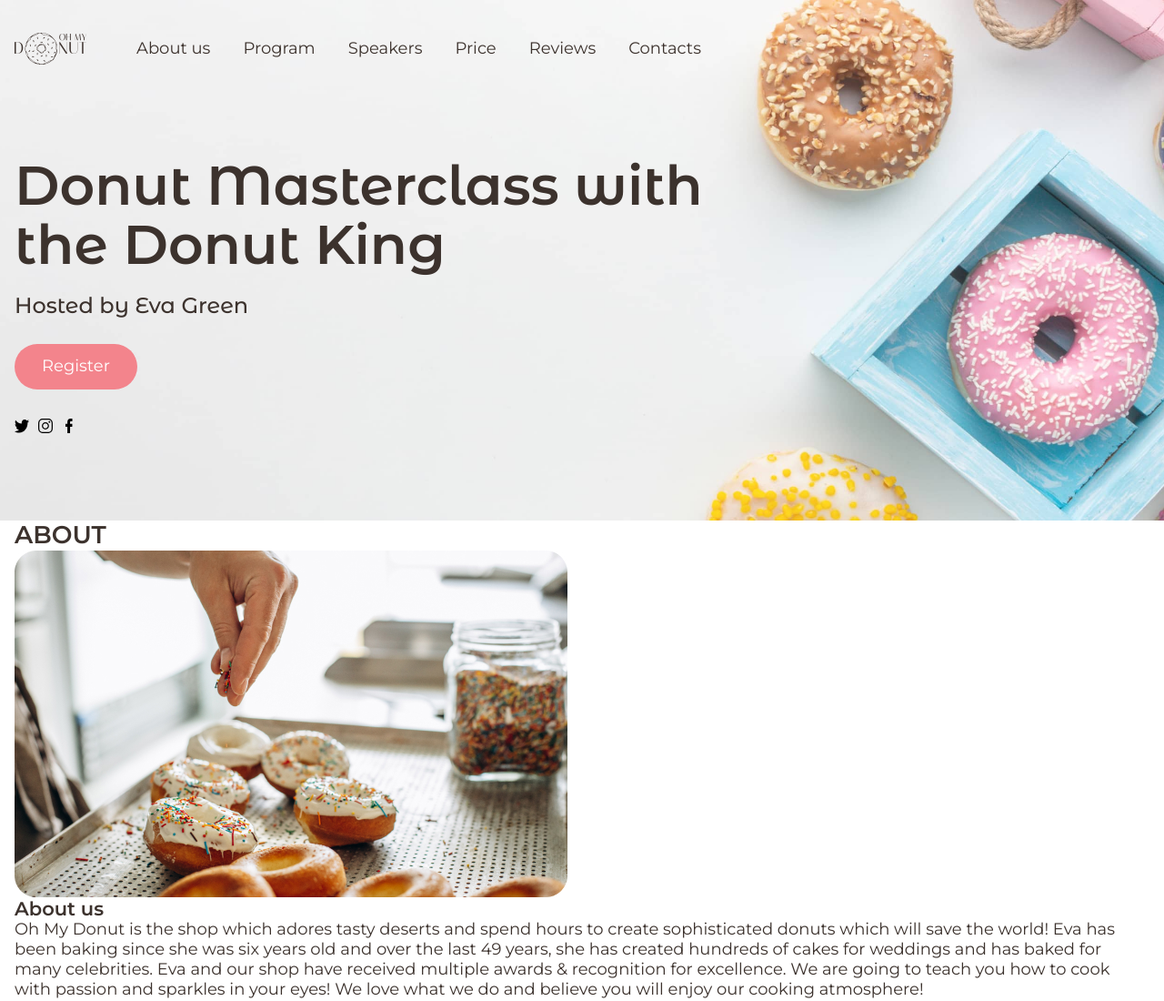
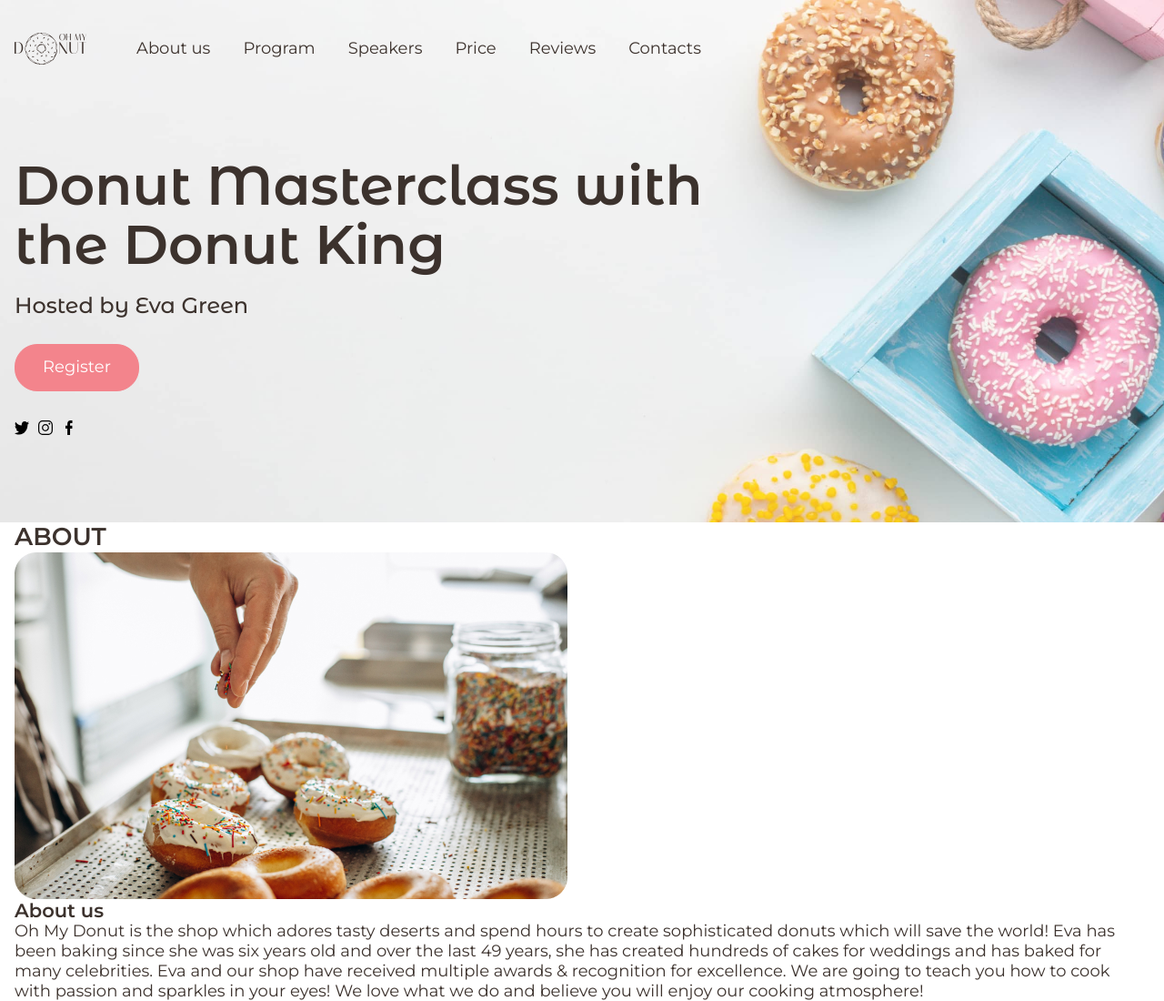
Before and after one commit to skyartartem/Oh-My-Donut, a website built with Parcel: page src/index.html in a window 1280 px wide. Shown: the top 1100 px of the page at 91% size. Built offline with nearby package versions, Linux system fonts and the light colour scheme.

Commit message:
Update _hero.scss

```diff
--- a/src/sass/layout/_hero.scss
+++ b/src/sass/layout/_hero.scss
@@ -49,7 +49,6 @@
   }
 
   .btn-register {
-    box-sizing: border-box;
     display: inline-flex;
     align-items: center;
     justify-content: center;
@@ -62,14 +61,14 @@
     font-size: 18px;
     line-height: 1.65;
     color: var(--secondary-text-color);
-    border: none;
-
+    border: 1px solid #f3848c;
     padding: 10px 30px 10px 30px;
     margin-bottom: 32px;
 
     transition: opacity 250ms linear;
     &-btn:hover,
     &-btn:focus {
+      outline: 1px solid #f3848c;
       box-sizing: border-box;
       background: #ffffff;
       // border: 1px solid #f3848c;
```
